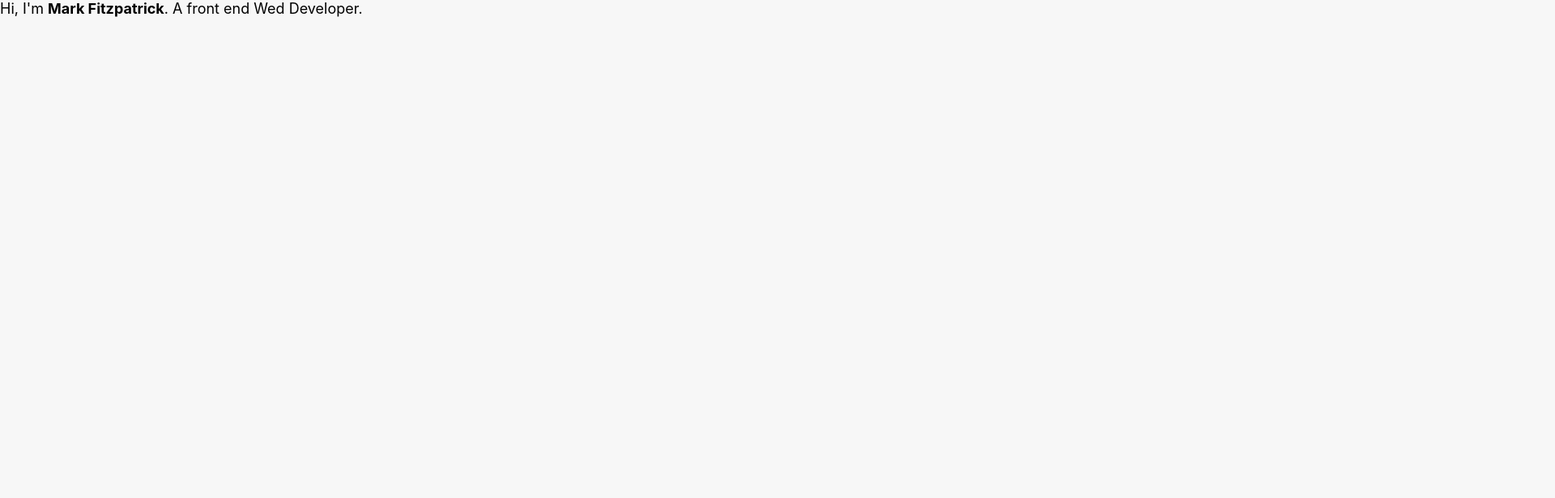
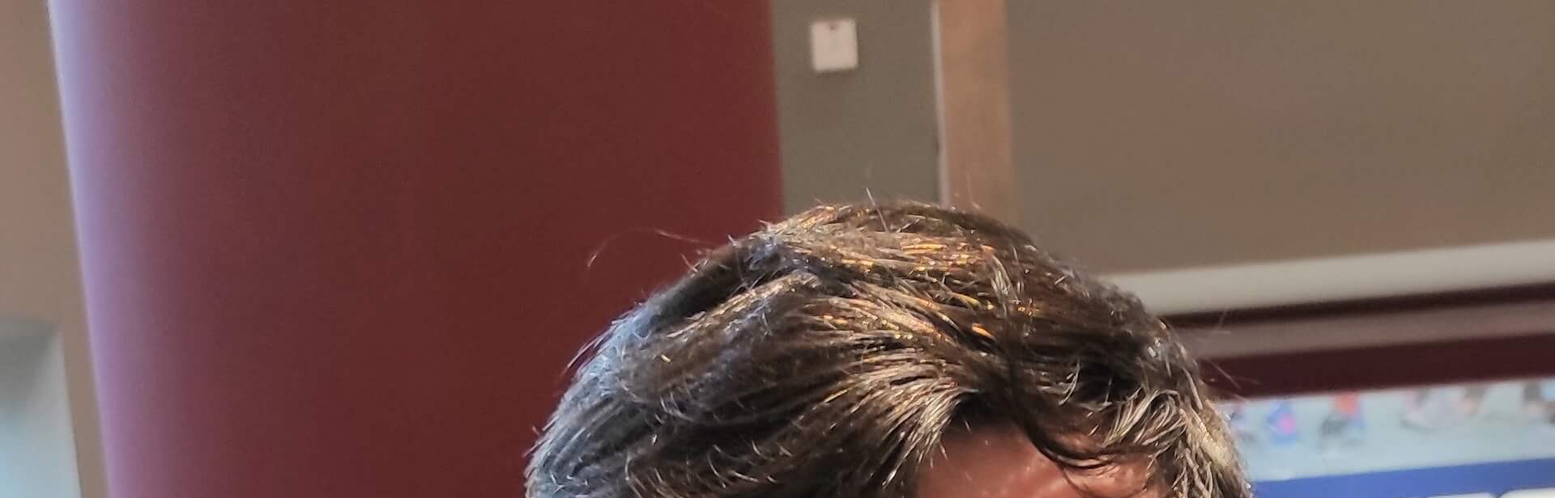
Before and after one commit to Havolt/portfolio-2022, a React (Create React App) app in the folder frontend/: page / in a window 1280 px wide. Shown: the top 616 px of the page at 81% size, 1920 px wide, since content can reach past the window. Built offline with nearby package versions, Linux system fonts and the light colour scheme.

Commit message:
Add profile pic

```diff
--- a/frontend/src/components/Bio/index.jsx
+++ b/frontend/src/components/Bio/index.jsx
@@ -1,6 +1,7 @@
 import React, { useState } from "react";
 
 import styles from "./Bio.module.css";
+import bioProfilePic from "./port-bio-main.jpg";
 
 const Bio = () => {
   const [bioTitleStart, setBioTitleStart] = useState("Hi, I'm ");
@@ -13,6 +14,7 @@ const Bio = () => {
 
   return (
     <div className="bio">
+      <img src={bioProfilePic} alt="Mark sitting smiling." srcSet="" />
       <div className={styles.bio__title}>
         <span className="bio__title__start">{bioTitleStart}</span>
         <span className={styles.bio__title__name}>{name}</span>
```
Also changed, not shown: frontend/src/components/Bio/port-bio-main.jpg (added).
